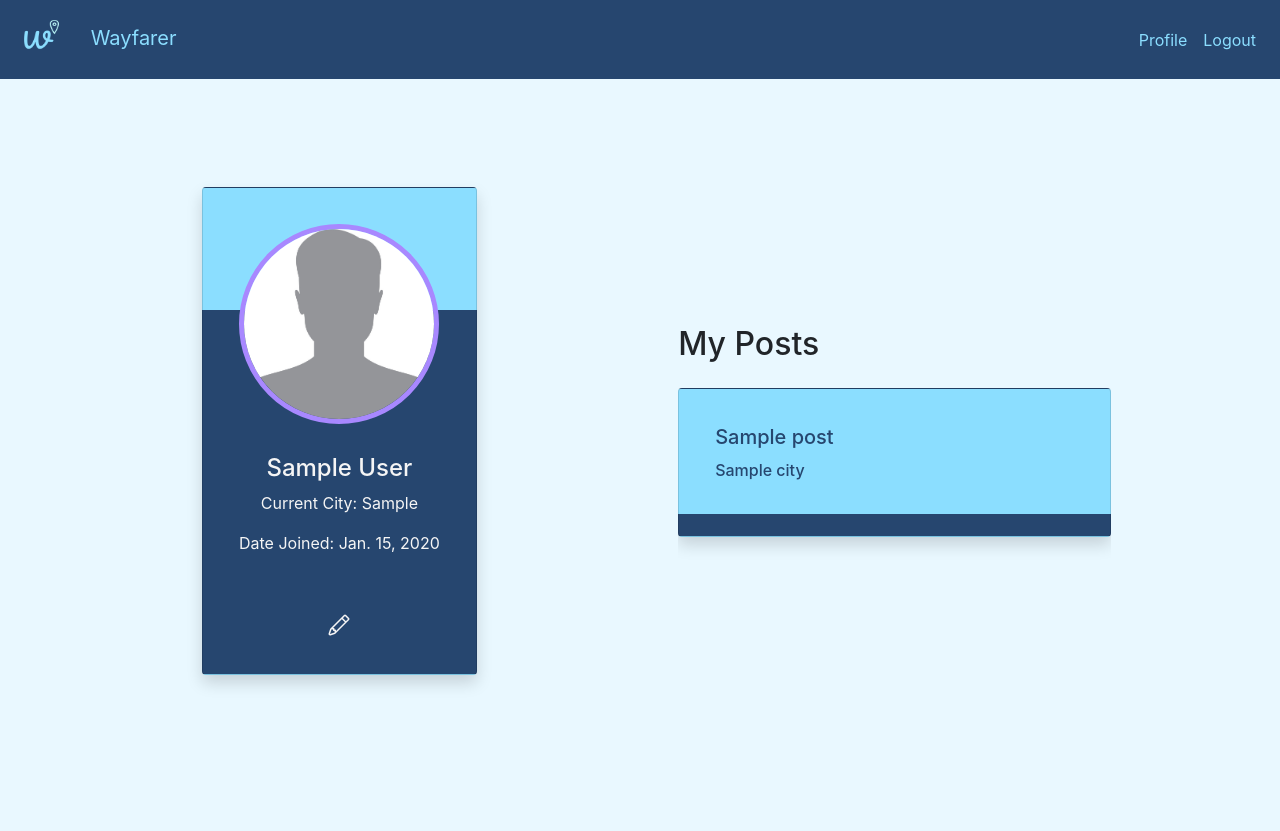
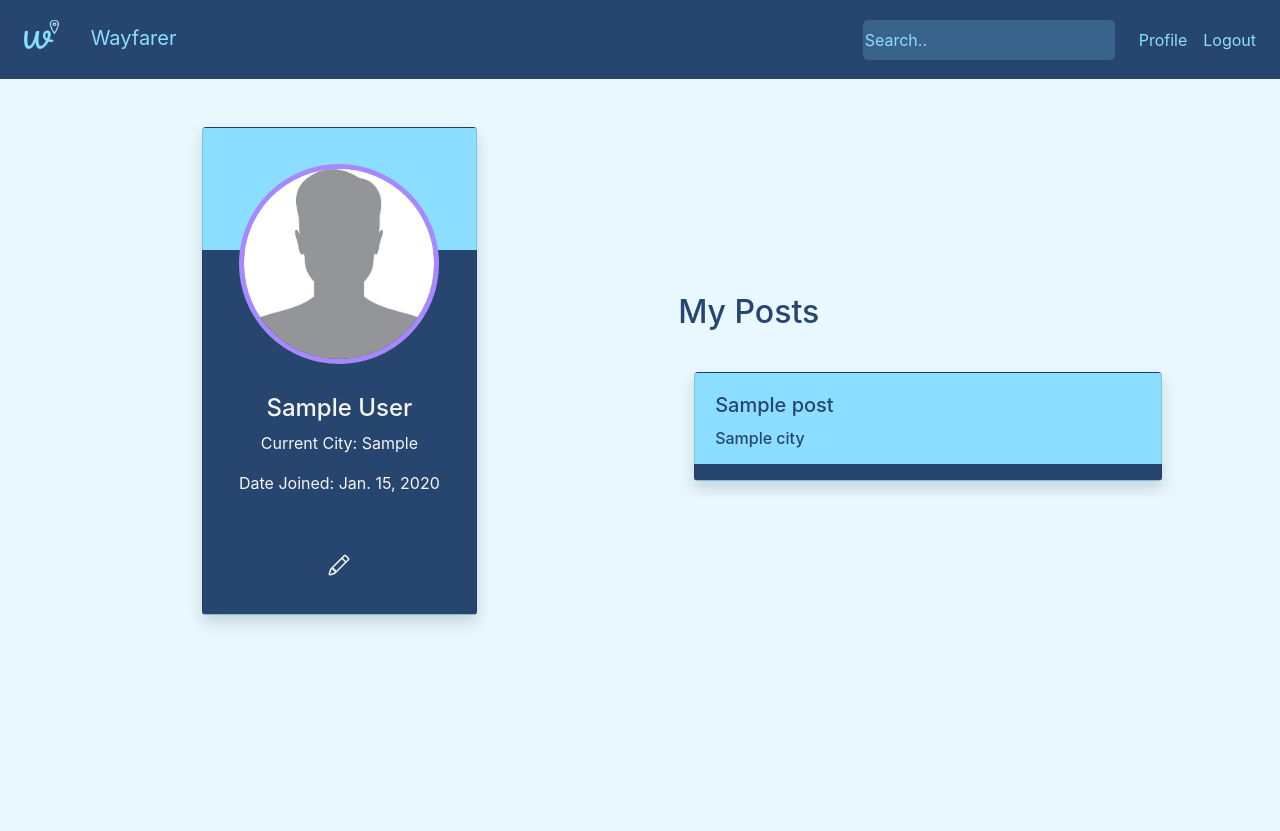
Before and after one commit to ncbentley/wayfarer, a Django app: page /profile/ in a window 1280 px wide. Run offline with Django 3.2, Linux system fonts and the light colour scheme; a user stored in the database is signed in; tables that the repository leaves empty hold one stand-in row (values such as "Sample post"); some libraries are stand-ins or nearby versions.

Commit message:
adds search bar and scroll to profile

```diff
--- a/main_app/static/styles/styles.css
+++ b/main_app/static/styles/styles.css
@@ -11,7 +11,6 @@ main {
     height: 94vh;
     margin: 0px;
 }
-
 
 .brand-logo {
     margin-left: 5px;
@@ -157,6 +156,7 @@ div.col-1 {
 background: white;
     background: linear-gradient(180deg, rgba(139,222,255,1)85%, rgba(38,70,111,1) 15%);
     color: rgb(38,70,111);
+    transition-duration: 0.3s;
 }
 #profile-post:hover {
     color: var(--purple);
@@ -173,6 +173,10 @@ a.profile-card:hover div img{
 
 a.profile-card:hover{
     color: var(--purple);
+}
+
+.posts-title {
+    color: var(--primary);
 }
 
 #post-card{
@@ -207,6 +211,10 @@ a.profile-card:hover{
     object-fit: cover;
 }
 
+.city-title {
+    color: var(--cyan);
+}
+
 .city-preview {
     height: 80px;
     width: 100px;
@@ -231,16 +239,17 @@ a.profile-card:hover{
 
 .city-card:hover {
     cursor: pointer;
-    background-color: var(--purple);
+    background-color: var(--teal);
+    color: var(--primary);
 }
 
 .city-card.active {
-    background-color: var(--primary);
-    color: white;
+    background-color: var(--cyan);
+    color: var(--primary);
 }
 
 .city-container {
-    background-color: var(--cyan);
+    background-color: var(--primary);
     color: var(--primary);
 }
 
@@ -279,6 +288,17 @@ a.profile-card {
     color: var(--primary);
 }
 
+.search {
+    background-color: var(--light-teal);
+    color: var(--cyan);
+    border: none;
+    border-radius: 5px;
+}
+
+input.search::placeholder {
+    color: var(--cyan);
+}
+
 button.edit {
     text-decoration: none;
     border: none;
@@ -296,7 +316,7 @@ button.add-post {
     text-decoration: none;
     border: none;
     background-color: transparent;
-    color: var(--primary);
+    color: var(--purple);
     transition-duration: 0.3s;
 }
 
@@ -318,7 +338,7 @@ border-radius: 10px;
 ::-webkit-scrollbar-thumb {
     background: gray;
     border-radius: 10px;
-h1.wayfarer {
+    h1.wayfarer {
     color: var(--primary);
 }
 
--- a/main_app/templates/base.html
+++ b/main_app/templates/base.html
@@ -39,13 +39,13 @@
             </button>
             <div class="collapse navbar-collapse" id="navbarSupportedContent">
                 <ul class="navbar-nav ml-auto">
-
                     {% if user.is_authenticated %}
-                    <li class="nav-item"><a class="nav-link" href="{% url 'profile'%}">Profile</a></li>
-                    <li class="nav-item"><a class="nav-link" href="{% url 'logout' %}">Logout</a></li>
+                      <input class="search mr-3" type="text" placeholder="Search..">
+                      <li class="nav-item"><a class="nav-link" href="{% url 'profile'%}">Profile</a></li>
+                      <li class="nav-item"><a class="nav-link" href="{% url 'logout' %}">Logout</a></li>
                     {% else %}
-                    <li class="nav-item"><a class="nav-link" id="login" href="#panel1" data-toggle="modal" data-target="#modalLRForm">Sign In</a></li>
-                    <li class="nav-item"><a class="nav-link" id="signup" href="#panel2" data-toggle="modal" data-target="#modalLRForm">Sign Up</a></li>
+                      <li class="nav-item"><a class="nav-link" id="login" href="#panel1" data-toggle="modal" data-target="#modalLRForm">Sign In</a></li>
+                      <li class="nav-item"><a class="nav-link" id="signup" href="#panel2" data-toggle="modal" data-target="#modalLRForm">Sign Up</a></li>
                     {% endif %}
                 </ul>
             </div>
--- a/main_app/templates/registration/profile.html
+++ b/main_app/templates/registration/profile.html
@@ -3,10 +3,10 @@
 {% load crispy_forms_tags %}
 
 {% block content %}
-<main class="d-flex justify-content-center align-items-center" style="background-color: var(--light-cyan);">
+<main class="h-100 pt-5" style="background-color: var(--light-cyan);">
     <div class="container">
         <div class="row">
-            <div class="container d-flex justify-content-center align-items-center h-100">
+            <div class="container d-flex justify-content-center align-items-center">
                 <div class="row d-flex justify-content-around align-items-center my-auto w-100">
                     <!-- user card -->
                     <div class="col-md-4 d-flex justify-content-center text-center my-auto">
@@ -35,12 +35,12 @@
                         </div>
                     </div>
 
-                    <div class="col-md-5 my-auto h-75">
-                        <h2 class="mb-4">My Posts</h2>
-                        <div class="overflow-auto h-75">
+                    <div class="col-md-5">
+                        <h2 class="posts-title mb-4">My Posts</h2>
+                        <div class="overflow-auto p-2" style="max-height: 350px; width: 500px;">
                             {%for post in posts%}
                             <a class="text-decoration-none post-link" href="{% url 'post' post.city.id post.id %}">
-                                <div id="profile-post" class="card shadow p-3 mb-5 pb-4 bg-white rounded">
+                                <div id="profile-post" class="card shadow m-2 bg-white rounded">
                                     <div class="card-body">
                                         <h5 class="card-title">{{post.title}}</h5>
                                         <h6 class="card-title">{{post.city}}</h6>
@@ -102,6 +102,8 @@
                     </div>
                 </div>
             </div>
+        </div>
+    </div>
 </main>
 
 {% endblock %}
```
Also changed, not shown: main_app/templates/cities/index.html (+6 -2 lines).
